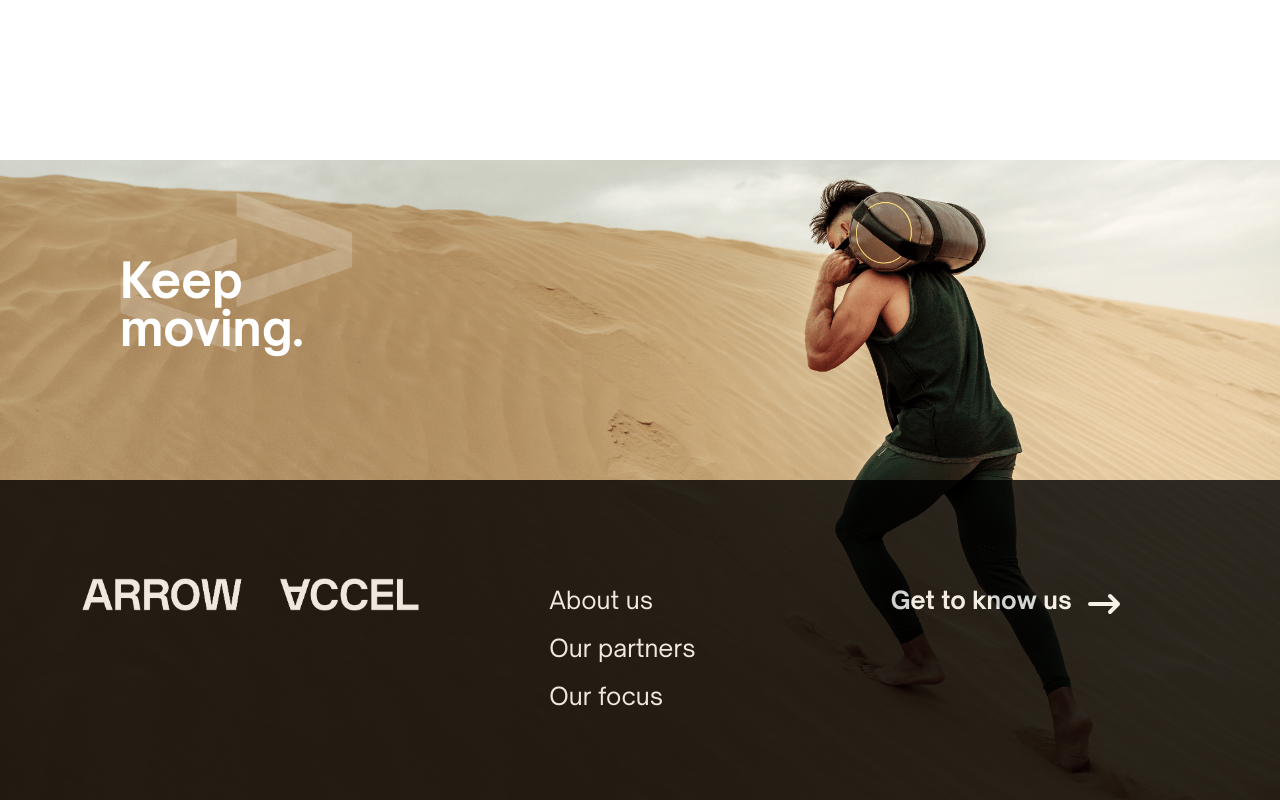
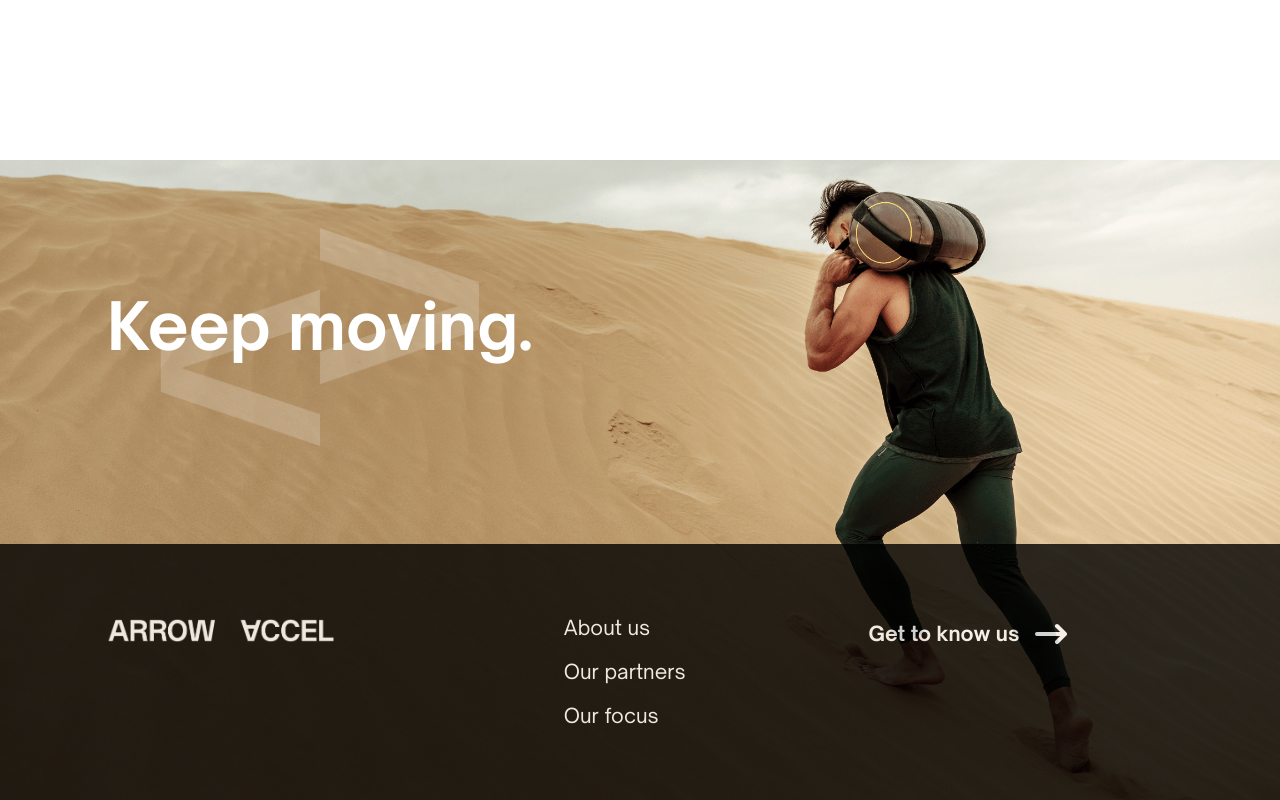
Before and after one commit to shafrazi/arrow-accel, a Next.js app: page / in a window 1280 px wide. Shown: the part 4697-5497 px from the top of the page. Built offline with nearby package versions, Linux system fonts and the light colour scheme.

Commit message:
fix footer

```diff
--- /dev/null
+++ b/components/footer-copy.js
@@ -0,0 +1,106 @@
+import { ArrowNarrowRightIcon } from "@heroicons/react/solid";
+
+export default function Footer({ backgroundComponent, imageOverText }) {
+  return (
+    <div style={{ fontFamily: "OpenSauceOne" }}>
+      <footer className="hidden lg:block">
+        <div className="w-full relative">
+          {backgroundComponent}
+          <div className="w-full flex absolute bottom-2/3">
+            <div className="w-1/2 flex justify-center items-center">
+              <p
+                className="w-10/12 text-white font-bold text-center"
+                style={{ fontSize: "5vw" }}
+              >
+                {imageOverText}
+              </p>
+            </div>
+          </div>
+          <div className="w-full flex absolute" style={{ bottom: "55%" }}>
+            <div className="w-1/2 flex justify-center items-center">
+              <img
+                src="/images/logo-icon-white-crop.png"
+                alt="logo-icon"
+                className="w-6/12 opacity-20"
+              />
+            </div>
+          </div>
+          <div
+            className="flex justify-center items-center bg-black opacity-80 w-full absolute bottom-0 left-0"
+            style={{ height: "20vw" }}
+          >
+            <div className="flex w-10/12">
+              <div className="md:w-1/2 lg:w-1/4 py-3">
+                <img
+                  src="/images/logo-white.png"
+                  alt="logo"
+                  className="w-full"
+                />
+              </div>
+              <div className="w-1/4"></div>
+              <div className="flex w-2/3 text-white text-xl">
+                <div className="flex w-1/2 items-center">
+                  <ul>
+                    <li className="py-2">About us</li>
+                    <li className="py-2">Our partners</li>
+                    <li className="py-2">Our focus</li>
+                  </ul>
+                </div>
+                <div className="flex w-1/2 py-2">
+                  <div className="">
+                    <div className="w-full flex font-bold items-center">
+                      <a href="">Get to know us</a>
+                      <p>
+                        <ArrowNarrowRightIcon className="mx-3 w-10" />
+                      </p>
+                    </div>
+                  </div>
+                </div>
+              </div>
+            </div>
+          </div>
+        </div>
+      </footer>
+      <footer className="lg:hidden bg-black text-white mt-10">
+        <div className="container px-6 py-4 mx-auto">
+          <div className="lg:flex">
+            <div className="w-full -mx-6 lg:w-2/5">
+              <div className="px-6">
+                <div>
+                  <a
+                    href="/"
+                    className="text-xl font-bold text-gray-800 hover:text-gray-700"
+                  >
+                    <img
+                      src="/images/logo-white.png"
+                      alt="logo"
+                      width={160}
+                      className="rounded-lg shadow-lg"
+                    />
+                  </a>
+                </div>
+              </div>
+            </div>
+
+            <div className="mt-6 lg:mt-0 lg:flex-1">
+              <div className="grid grid-cols-2 gap-6 sm:grid-cols-3 md:grid-cols-4">
+                <div className="flex w-full">
+                  <ul>
+                    <li className="py-2">About us</li>
+                    <li className="py-2">Our partners</li>
+                    <li className="py-2">Our focus</li>
+                  </ul>
+                </div>
+                <div className="flex w-full">
+                  <ul>
+                    <li className="py-2">Get to know us</li>
+                  </ul>
+                </div>
+              </div>
+            </div>
+          </div>
+        </div>
+      </footer>
+    </div>
+  );
+}
--- a/pages/about-us.js
+++ b/pages/about-us.js
@@ -6,7 +6,7 @@ import Layout from "../components/layout";
 import MissionBanner from "../components/mission-banner";
 import Partners from "../components/partners";
 import PromotionBanner from "../components/promotion-banner";
-import Footer from "../components/footer";
+import Footer from "../components/footer-copy";
 import AboutWhatWeDo from "../components/about-what-we-do";
 
 export default function AboutUs() {
@@ -29,9 +29,9 @@ export default function AboutUs() {
             loop
             autoPlay
             muted
-            className="w-full pointer-events-none object-cover h-[60rem]"
+            className="w-full pointer-events-none object-cover h-[55rem]"
           >
-            <source src="/videos/about-us-footer-video.mp4" type="video/mp4" />
+            <source src="/videos/global-video-low.mp4" type="video/mp4" />
           </video>
         }
         imageOverText={"Think global."}
--- a/pages/index.js
+++ b/pages/index.js
@@ -3,7 +3,7 @@ import Header from "../components/header";
 import Hero from "../components/hero";
 import HeroTwo from "../components/hero2";
 import HeroThree from "../components/hero3";
-import Footer from "../components/footer";
+import Footer from "../components/footer-copy";
 import Layout from "../components/layout";
 import Image from "next/image";
 import homePageCanvasImg from "../public/images/home-page-canvas.png";
@@ -29,7 +29,9 @@ export default function Home() {
       <GetToKnow />
       <Clients />
       <Footer
-        backgroundComponent={<img src="/images/about-us-footer.png" />}
+        backgroundComponent={
+          <img src="/images/about-us-footer.png" className="w-full" />
+        }
         imageOverText={"Keep moving."}
       />
     </Layout>
--- a/pages/our-focus.js
+++ b/pages/our-focus.js
@@ -1,7 +1,7 @@
 import Head from "next/head";
 import Layout from "../components/layout";
 import Header from "../components/header";
-import Footer from "../components/footer";
+import Footer from "../components/footer-copy";
 import FocusIntro from "../components/focus-intro";
 import WhatWeDo from "../components/what-we-do";
 
```
Also changed, not shown: 2 other files (tests, documents, lock files or other folders).
